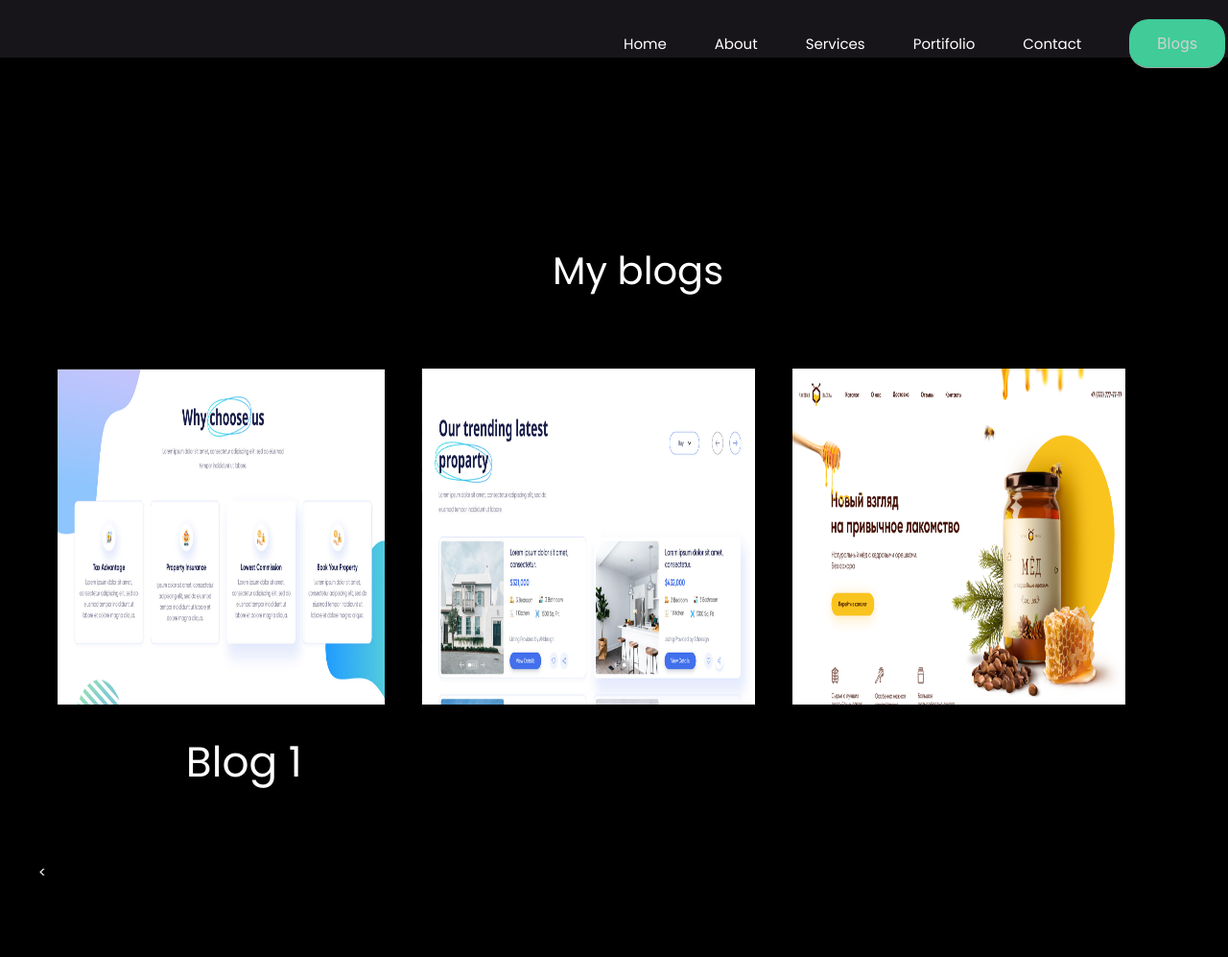
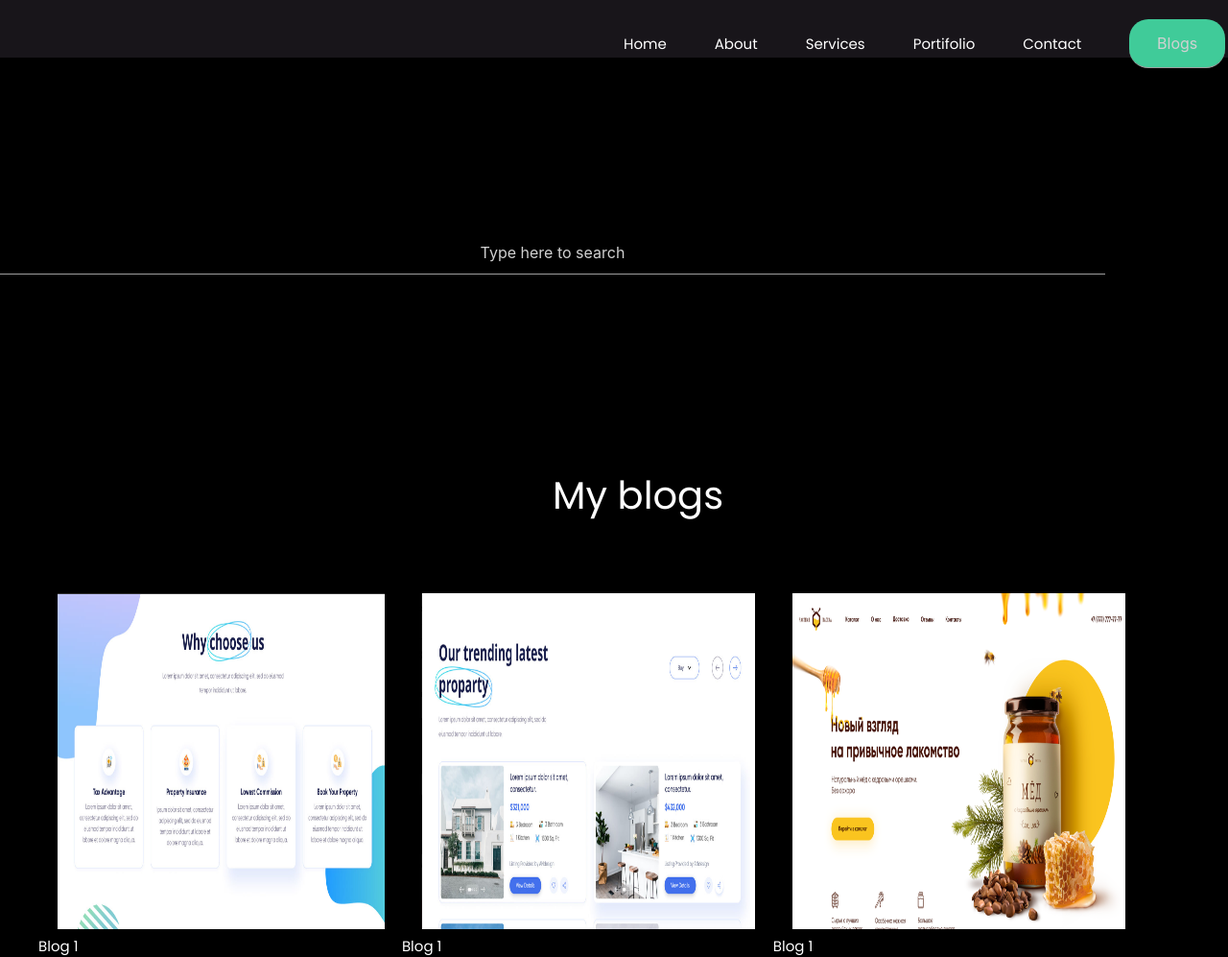
Before and after one commit to IgihozoColombe/Igihozo-Portifolio, a plain HTML site: page blogs.html in a window 1280 px wide. Shown: the whole page at 96% size. Before the commit the page ends 920 px from the top, so only its background shows below. Drawn offline with nearby package versions, Linux system fonts and the light colour scheme.

Commit message:
--- Auto-Git Commit ---

```diff
--- a/blogs.html
+++ b/blogs.html
@@ -11,7 +11,37 @@
     <link rel="stylesheet" href="index.css" >
     <title>Document</title>
     <style>
+        form {
+            display: flex;
+            flex-direction: column;
+            align-items: center;
+            width: 90%;
+        }
 
+        input {
+            width: 50%;
+            margin: 5px 0;
+            height: 35px;
+            font-size: 17px;
+            text-align: center;
+            outline: none;
+            border-radius: 5px;
+            border: none;
+            color: rgb(255, 255, 255);
+            background: rgb(88, 88, 88);
+        }
+
+        textarea {
+            width: 100%;
+            margin: 5px 0;
+            font-size: 17px;
+            text-align: center;
+            outline: none;
+            border-radius: 5px;
+            border: none;
+            color: rgb(255, 255, 255);
+            background: rgb(88, 88, 88);
+        }
     </style>
 </head>
 <body>
@@ -29,18 +59,20 @@
         </ul>
 </div>
 </div>
-
+  <div>
+      <form><input type="text" name="search" id="search" placeholder="Type here to search"></form>  </div>
 
 
   <div class="port">
     <h3 id="port">My blogs</h3>
     <div class="Portifolio">
         <div class="Portifolio1"><img src="./images/1.png" id="portifolio1">
-            <h3>Blog 1</h3>
-            <
+            <span>Blog 1</span>
     </div>
-      <div class="Portifolio2"><img src="./images/2.png"  id="portifolio2"></div>
-      <div class="Portifolio3"><img src="./images/3.png"  id="portifolio3"></div>
+      <div class="Portifolio2"><img src="./images/2.png"  id="portifolio2">
+        <span>Blog 1</span></div>
+      <div class="Portifolio3"><img src="./images/3.png"  id="portifolio3">
+        <span>Blog 1</span></div>
     </div>
   </div>
 
```
